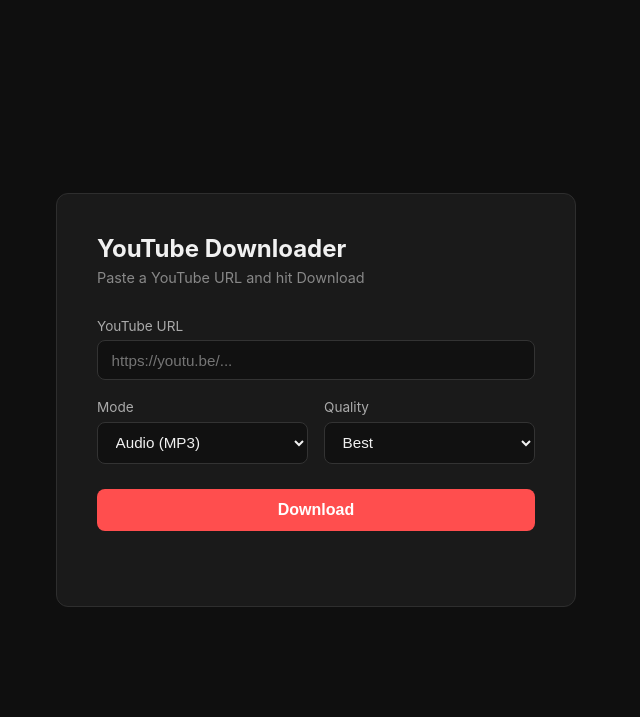
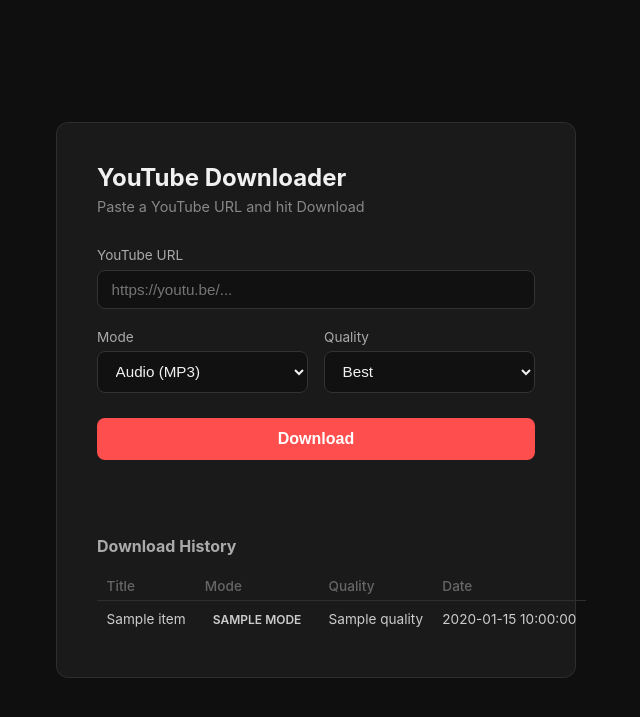
Before and after one commit to Deerreek/youtube-downloader, a Flask app: template templates/index.html in a window 1280 px wide. Shown: the top 717 px of the page, without its empty margins (324-964 px from the left). Run offline with Flask 3, Linux system fonts and the light colour scheme; the template is opened without the code that fills it: most values are stand-ins (such as "Sample title", 1, 10 or a date in 2020).

Commit message:
v0.4: add download history (#3)
Track each download in history.json (gitignored) and display the log
as a table in the web UI. Also fixes OUTPUT_DIR to an absolute path
so downloads land in the project folder regardless of working directory.

Co-authored-by: Claude Sonnet 4.6 <noreply@anthropic.com>

```diff
--- a/app.py
+++ b/app.py
@@ -1,7 +1,7 @@
 """Flask web UI for the YouTube downloader."""
 from flask import Flask, flash, redirect, render_template, request, url_for
 
-from downloader import run_download
+from downloader import load_history, run_download
 
 app = Flask(__name__)
 app.secret_key = "yt-downloader-dev"
@@ -9,7 +9,7 @@ app.secret_key = "yt-downloader-dev"
 
 @app.route("/")
 def index():
-    return render_template("index.html")
+    return render_template("index.html", history=load_history())
 
 
 @app.route("/download", methods=["POST"])
--- a/downloader.py
+++ b/downloader.py
@@ -1,5 +1,7 @@
 """Core download logic shared by the CLI and the web UI."""
+import json
 import os
+from datetime import datetime
 
 import certifi
 
@@ -7,7 +9,9 @@ os.environ.setdefault("SSL_CERT_FILE", certifi.where())
 
 from yt_dlp import YoutubeDL
 
-OUTPUT_DIR = "downloads"
+BASE_DIR = os.path.dirname(os.path.abspath(__file__))
+OUTPUT_DIR = os.path.join(BASE_DIR, "downloads")
+HISTORY_FILE = os.path.join(BASE_DIR, "history.json")
 
 QUALITY_TO_FORMAT = {
     "best": "bestvideo+bestaudio/best",
@@ -22,6 +26,23 @@ SHARED_OPTIONS = {
     "cookiesfrombrowser": ("chrome",),
     "remote_components": ["ejs:github"],
 }
+
+
+def _append_history(entry: dict) -> None:
+    history = []
+    if os.path.exists(HISTORY_FILE):
+        with open(HISTORY_FILE) as f:
+            history = json.load(f)
+    history.insert(0, entry)
+    with open(HISTORY_FILE, "w") as f:
+        json.dump(history, f, indent=2)
+
+
+def load_history() -> list:
+    if not os.path.exists(HISTORY_FILE):
+        return []
+    with open(HISTORY_FILE) as f:
+        return json.load(f)
 
 
 def run_download(url: str, mode: str = "audio", quality: str = "best") -> None:
@@ -46,5 +67,18 @@ def run_download(url: str, mode: str = "audio", quality: str = "best") -> None:
             "merge_output_format": "mp4",
         }
 
-    with YoutubeDL(options) as ydl:
-        ydl.download([url])
+    info = {}
+    with YoutubeDL({**options, "quiet": False}) as ydl:
+        info_dict = ydl.extract_info(url, download=True)
+        info = {
+            "title": info_dict.get("title", url),
+            "url": url,
+        }
+
+    _append_history({
+        "title": info.get("title", url),
+        "url": url,
+        "mode": mode,
+        "quality": quality,
+        "timestamp": datetime.now().strftime("%Y-%m-%d %H:%M"),
+    })
--- a/templates/index.html
+++ b/templates/index.html
@@ -65,6 +65,16 @@
     .flash.success { background: #1a3a1a; border: 1px solid #2e6b2e; color: #6fcf6f; }
     .flash.error   { background: #3a1a1a; border: 1px solid #6b2e2e; color: #cf6f6f; }
     #status { margin-top: 1rem; font-size: 0.85rem; color: #888; min-height: 1.2rem; }
+    .history { margin-top: 2.5rem; }
+    .history h2 { font-size: 1rem; color: #aaa; margin-bottom: 1rem; }
+    table { width: 100%; border-collapse: collapse; font-size: 0.85rem; }
+    th { text-align: left; color: #666; font-weight: 500; padding: 0.4rem 0.6rem; border-bottom: 1px solid #2e2e2e; }
+    td { padding: 0.5rem 0.6rem; border-bottom: 1px solid #1e1e1e; color: #ccc; white-space: nowrap; overflow: hidden; text-overflow: ellipsis; max-width: 220px; }
+    tr:last-child td { border-bottom: none; }
+    .badge { display: inline-block; padding: 0.15rem 0.5rem; border-radius: 4px; font-size: 0.75rem; font-weight: 600; text-transform: uppercase; }
+    .badge-audio { background: #1a2a3a; color: #6ab0cf; }
+    .badge-video { background: #2a1a3a; color: #b06acf; }
+    .empty { color: #555; font-size: 0.85rem; text-align: center; padding: 1.5rem 0; }
   </style>
 </head>
 <body>
@@ -106,6 +116,34 @@
     </form>
 
     <div id="status"></div>
+
+    <div class="history">
+      <h2>Download History</h2>
+      {% if history %}
+        <table>
+          <thead>
+            <tr>
+              <th>Title</th>
+              <th>Mode</th>
+              <th>Quality</th>
+              <th>Date</th>
+            </tr>
+          </thead>
+          <tbody>
+            {% for item in history %}
+            <tr>
+              <td title="{{ item.title }}">{{ item.title }}</td>
+              <td><span class="badge badge-{{ item.mode }}">{{ item.mode }}</span></td>
+              <td>{{ item.quality }}</td>
+              <td>{{ item.timestamp }}</td>
+            </tr>
+            {% endfor %}
+          </tbody>
+        </table>
+      {% else %}
+        <p class="empty">No downloads yet.</p>
+      {% endif %}
+    </div>
   </div>
 
   <script>
```
Also changed, not shown: CLAUDE.md (+6 -2 lines), README.md, 1 other file.
